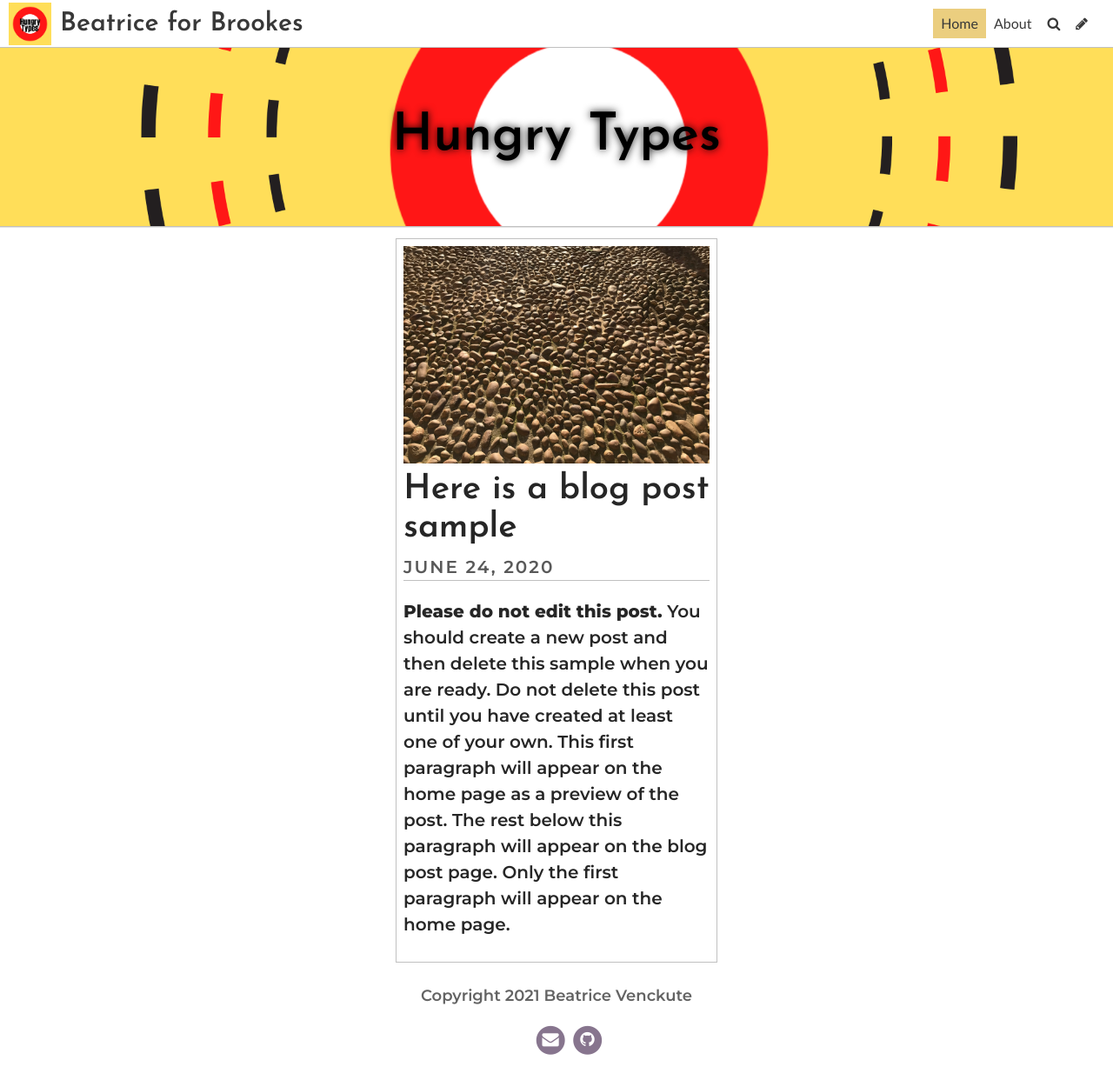
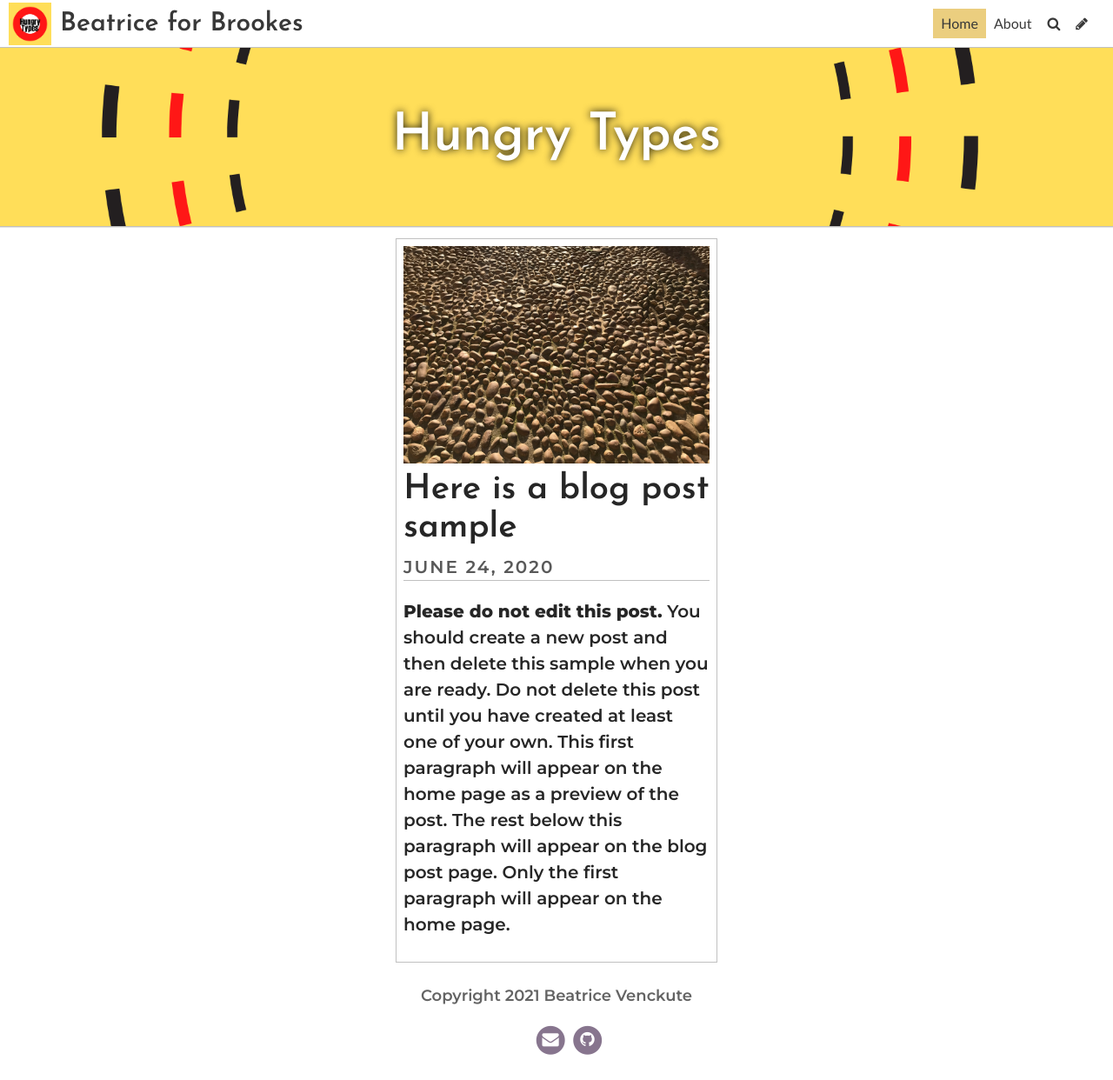
Before and after one commit to BeatriceVenckute/mybrookesblog, a Jekyll site: the page built from index.html, in a window 1280 px wide. Shown: the whole page at 87% size. Built offline with Jekyll 4.4.1, drawn with Linux system fonts in a browser that asks for light colours; some web fonts are replaced; the list of posts is cut into pages by our own code.

Commit message:
Update Settings “general”

```diff
--- a/_data/settings.yml
+++ b/_data/settings.yml
@@ -1,9 +1,9 @@
 title: Beatrice for Brookes
 description: A website with a blog
 footer_text: Copyright 2021 Beatrice Venckute
-header_feature_image: ../uploads/untitled-design-copy.png
+header_feature_image: ../uploads/untitled-design-copy-2.png
 header_text: Hungry Types
-header_text_color: "#000000"
+header_text_color: ""
 bannerheight: 10vmax
 navbarheight: 55px
 logo: ../uploads/hungry-types.png
```
Also changed, not shown: uploads/untitled-design-copy-2.png (added).
